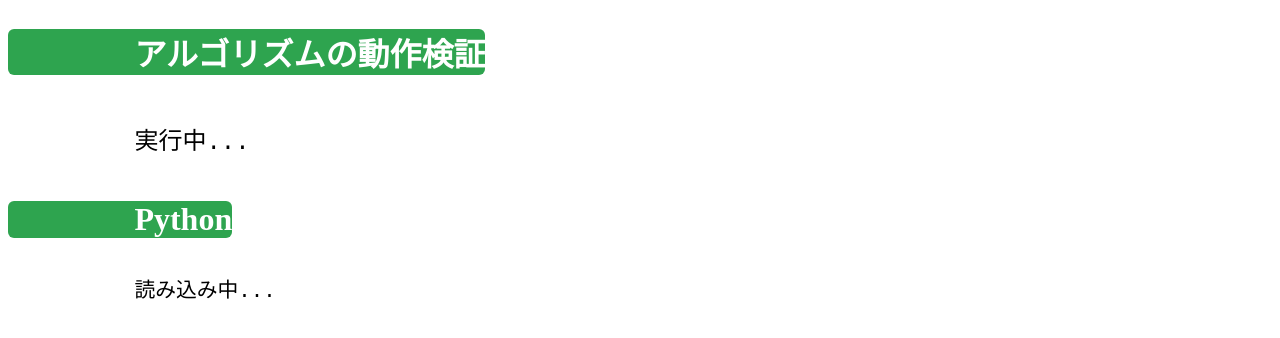
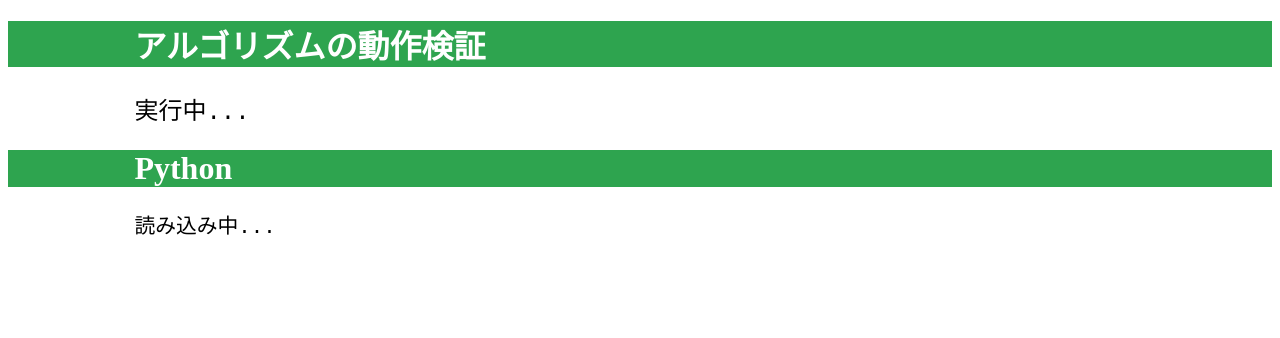
Before and after one commit to zoldof/pyodide, a plain HTML site: page pyodide_runner.html in a window 1280 px wide. Drawn offline with nearby package versions, Linux system fonts and the light colour scheme.

Commit message:
Update style.css

```diff
--- a/style.css
+++ b/style.css
@@ -1,9 +1,7 @@
 h1 {
   padding-left: 10%;
-  border-radius: 6px;
   background-color: #2ea44f;
   color: #fff;
-  display: inline-block;
 }
 
 #output {
```
